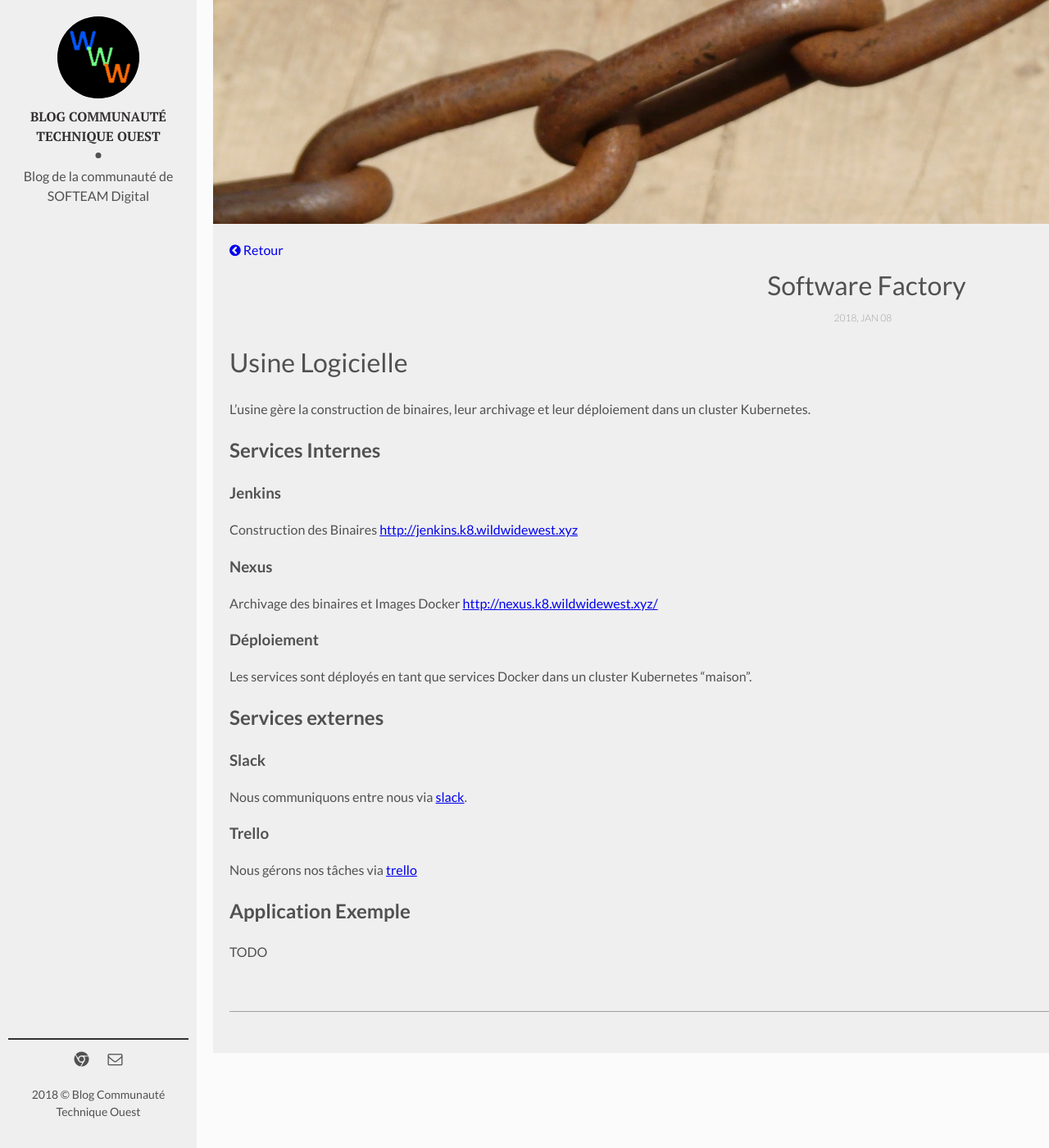
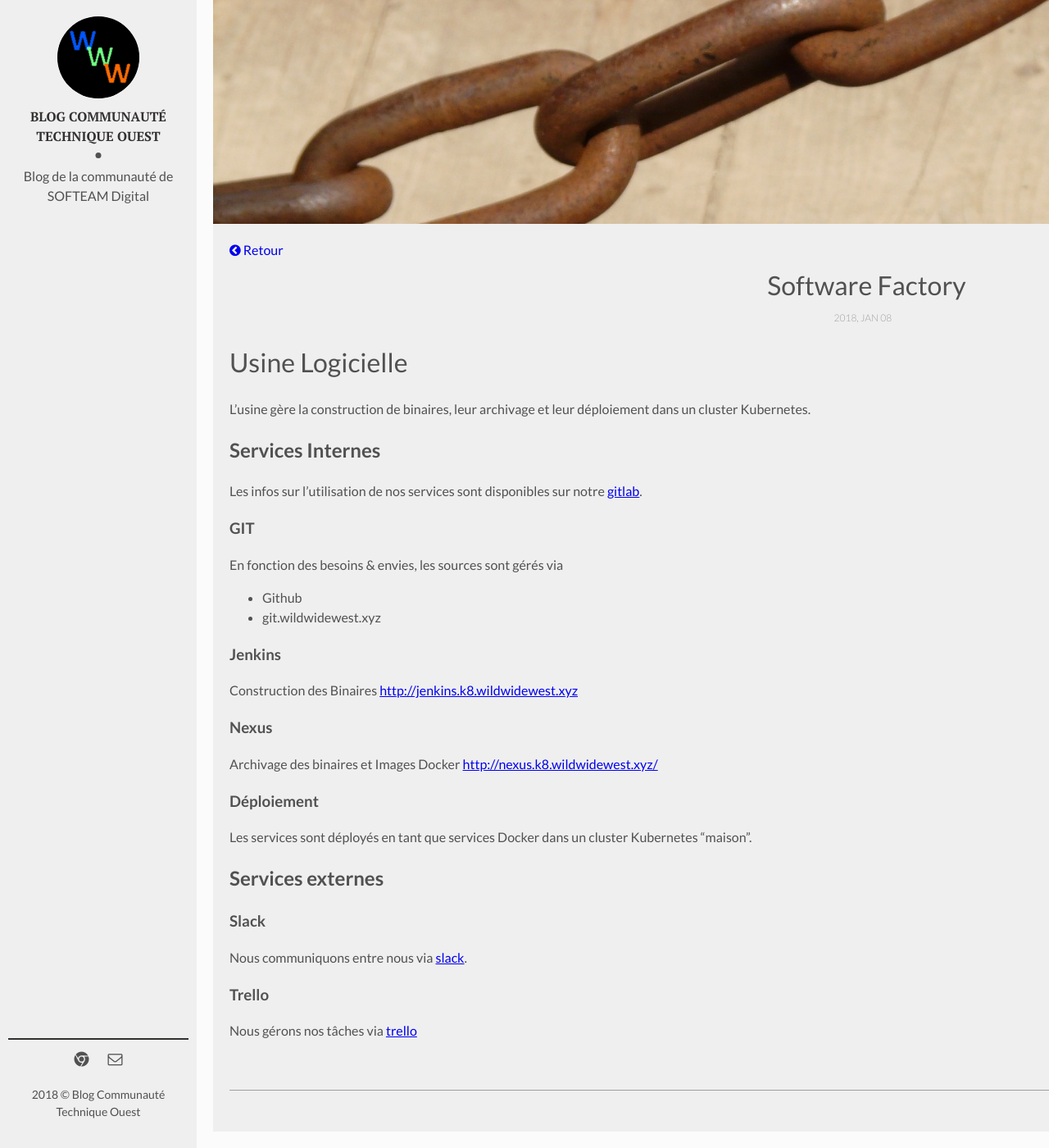
Before and after one commit to sylvainmasson/SofteamOuest.github.io, a Jekyll site: the page built from _posts/2018-01-08-software-factory.md, in a window 1280 px wide and 1400 px high, scrolled down 247 px. Shown: the whole window at 82% size. Built offline with Jekyll 4.4.1, drawn with Linux system fonts in a browser that asks for light colours.

Commit message:
Update 2018-01-08-software-factory.md

```diff
--- a/_posts/2018-01-08-software-factory.md
+++ b/_posts/2018-01-08-software-factory.md
@@ -12,6 +12,15 @@ author: Mehdi El Kouhen
 L'usine gère la construction de binaires, leur archivage et leur déploiement dans un cluster Kubernetes.
 
 ## Services Internes
+
+Les infos sur l'utilisation de nos services sont disponibles sur notre [gitlab](https://git.wildwidewest.xyz/melkouhen/usine).
+
+### GIT
+
+En fonction des besoins & envies, les sources sont gérés via
+
+* Github
+* git.wildwidewest.xyz
 
 ### Jenkins
 
@@ -34,7 +43,3 @@ Nous communiquons entre nous via [slack](http://softeam-ouest.slack.com/).
 ### Trello
 
 Nous gérons nos tâches via [trello](https://trello.com/)
-
-## Application Exemple
-
-TODO
```
